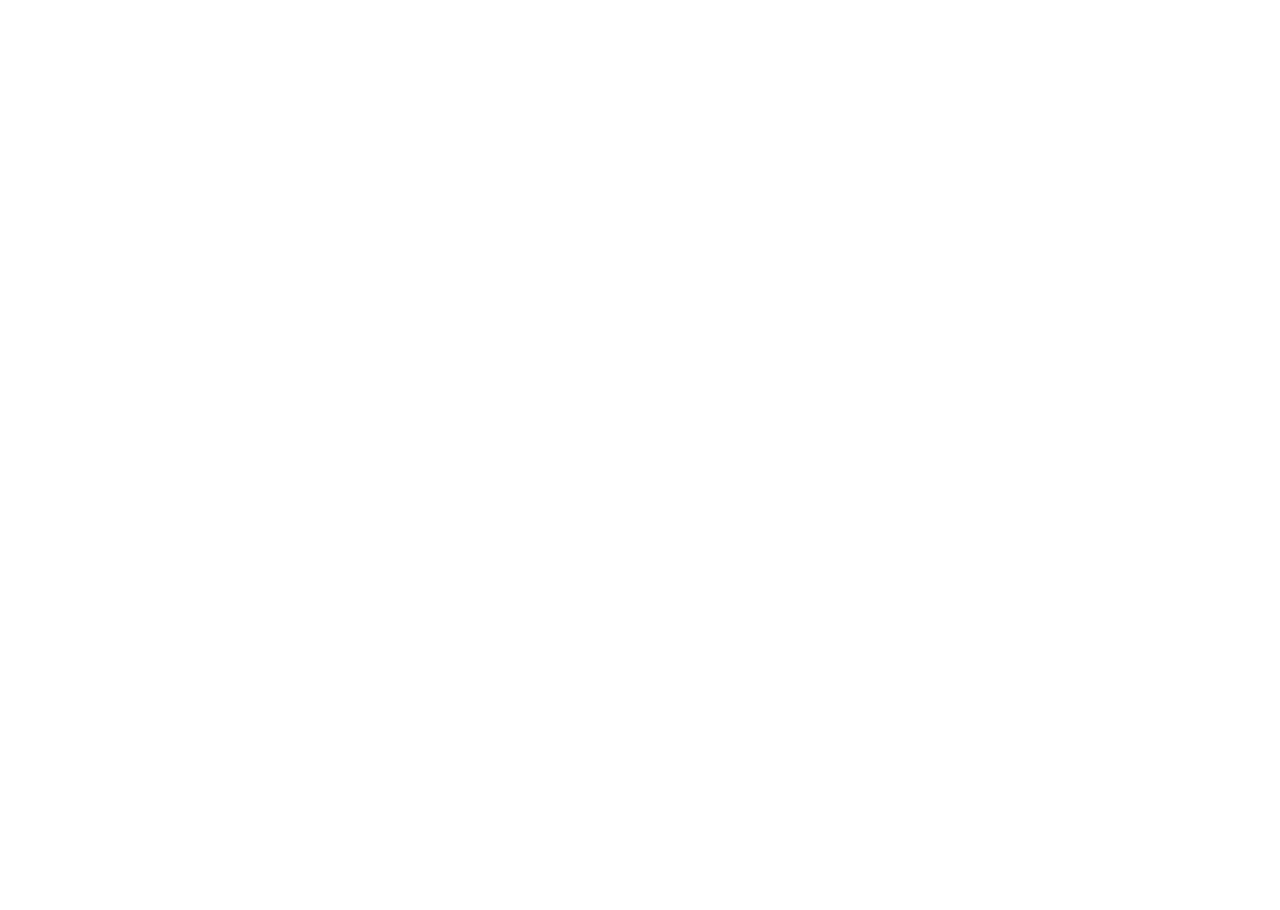
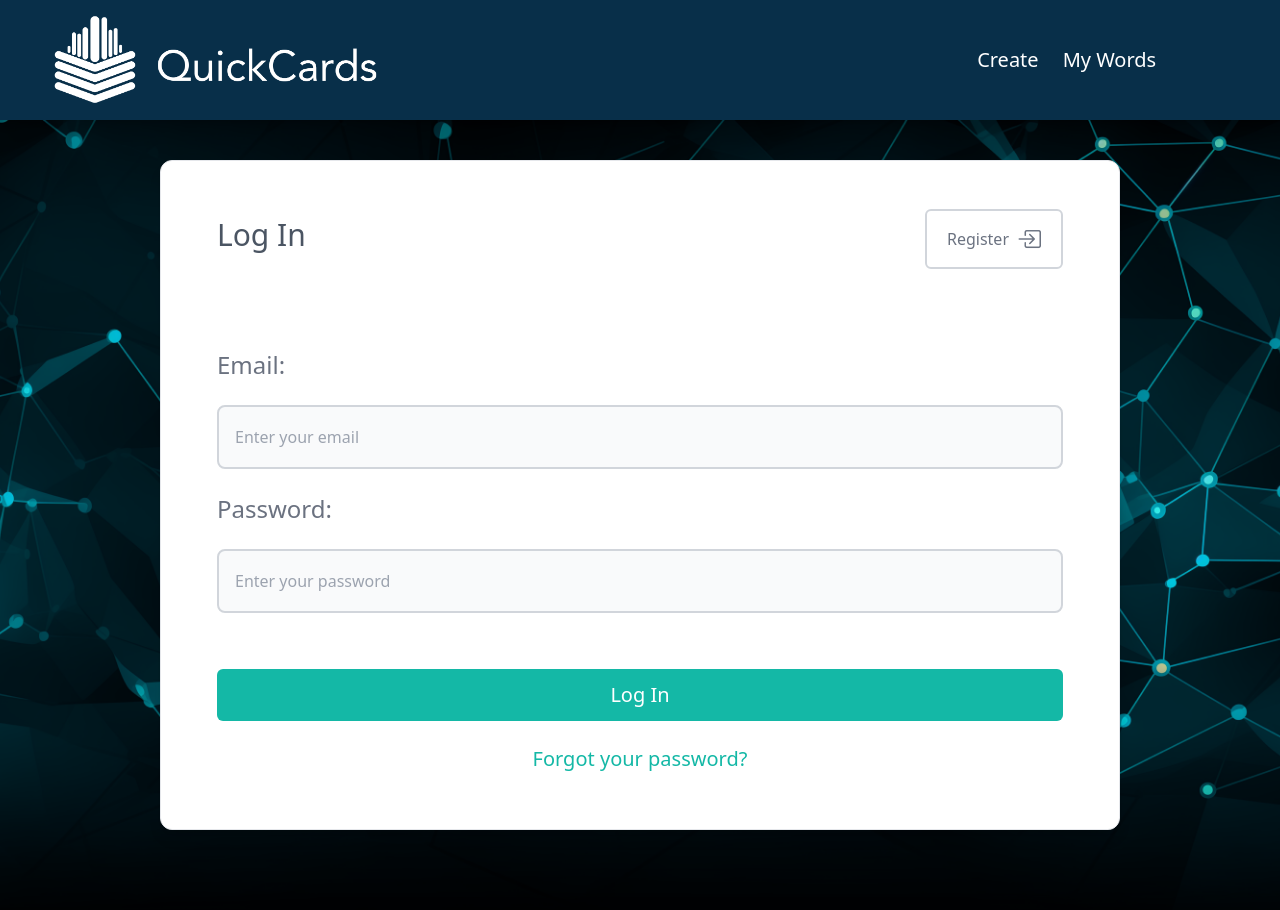
Before and after one commit to garrettjgp18/QuickCards_v2, a React (Vite) app in the folder frontend/quickcards/: page /login in a window 1280 px wide. Before the commit this address had no page. Shown: the top 910 px of the page. Before the commit the page ends 800 px from the top, so only its background shows below. Built offline with nearby package versions, Linux system fonts and the light colour scheme.

Commit message:
added login, register pages

```diff
--- a/frontend/quickcards/src/App.jsx
+++ b/frontend/quickcards/src/App.jsx
@@ -2,6 +2,9 @@
 import CreatePage from './pages/CreatePage'
 import Landing from './pages/Landing'
 import Words from './pages/Words'
+import Register from './pages/Register'
+import LogIn from './pages/LogIn'
+
 import { Route, Routes, Router } from 'react-router-dom'
 
 function App() {
@@ -11,7 +14,7 @@
   const MainLayout = ({ children }) => (
     <>
       <Navbar />
-      <div>{children}</div>
+      {children}
     </>
   );
 
@@ -23,6 +26,8 @@
         <Route path = "/" element = { <Landing /> } />
         <Route path="/create" element={<MainLayout><CreatePage /></MainLayout>} />
         <Route path="/words" element={<MainLayout><Words /></MainLayout>} />
+        <Route path="/register" element={<MainLayout><Register /></MainLayout>} />
+        <Route path="/login" element={<MainLayout><LogIn /></MainLayout>} />
       </Routes>
     </div>
     </>
--- a/frontend/quickcards/src/components/Navbar.jsx
+++ b/frontend/quickcards/src/components/Navbar.jsx
@@ -9,27 +9,27 @@
             <div className = "flex flex-row gap-4 h-[15vh] w-full bg-sky-950 justify-between">
                 {/* Left Side */}
                 {/* If icon is clicked - goes to landing page aka index "/" */}
-                <Link to = "/">
-                    <div className = "w-1/3 flex justify-start align-middle hover:cursor-pointer">
-                        {/*Full Logo when not mobile */}
-                        <img src = "src/assets/full_logo.png" className = "hidden sm:block w-full h-auto object-contain"></img>
-                        {/*Just the Icon when mobile */}
-                        <img src = "src/assets/logo_icon.png" className = "sm:hidden w-full h-auto object-contain"></img>
-
-                    </div>
+                <Link to = "/" className = "w-1/3 flex justify-start align-middle hover:cursor-pointer">
+                    {/*Full Logo when not mobile */}
+                    <img src = "src/assets/full_logo.png" className = "hidden sm:block w-full h-auto object-contain"></img>
+                    {/*Just the Icon when mobile */}
+                    <img src = "src/assets/logo_icon.png" className = "sm:hidden w-full h-auto object-contain"></img>
                 </Link>
                 {/* Right Side */}
                 <div className = "w-1/3 flex justify-center items-center">
 
                     {/*Text shows when not mobile */}
-                    <ul className='flex w-full h-full flex-row justify-center items-center gap-6 text-xl text-white font-light'>
-                        <NavLink to="/create" className={({ isActive }) => isActive ? 'text-teal-500 hidden md:block' : 'hover:text-teal-500 hover:scale-110 active:scale-95'}>
+                    <ul className='hidden sm:flex w-full h-full flex-row justify-center items-center gap-6 text-xl text-white font-light'>
+                        <NavLink to="/create" className={({ isActive }) => isActive ? 'text-teal-500' : 'hover:text-teal-500 hover:scale-110 active:scale-95'}>
                             <li className='cursor-pointer'>Create</li>
                         </NavLink>
-                        <NavLink to="/words" className={({ isActive }) => isActive ? 'text-teal-500 hidden md:block' : 'hover:text-teal-500 hover:scale-110 active:scale-95'}>
+                        <NavLink to="/words" className={({ isActive }) => isActive ? 'text-teal-500' : 'hover:text-teal-500 hover:scale-110 active:scale-95'}>
                             <li className=' cursor-pointer'>My Words</li>
                         </NavLink>
                     </ul>
+
+                    {/*Render Caret -> Expand icon when display is mobile */}
+                    <span className="sm:hidden text-5xl text-white hover:text-emerald-500 hover:scale-110 active:scale-95 cursor-pointer"><i className="bi-caret-down-fill"></i></span>
 
                 </div>
             </div>
--- a/frontend/quickcards/src/pages/CreatePage.jsx
+++ b/frontend/quickcards/src/pages/CreatePage.jsx
@@ -123,10 +123,12 @@
             </div>
 
             <hr className="bg-gray-200 h-0.5 w-full md:w-[90%] mr-auto ml-auto mt-1" />
-
+              {/*Container below the tabs */}
             <div className="flex flex-col md:flex-row gap-0 w-4/5 mr-auto ml-auto mt-8">
                 <div className="w-full md:w-1/2 h-[12vh] flex items-center align-middle">
-                    <button onClick={uploadContent} className="bg-teal-500 rounded-md p-4 text-white hover:bg-teal-600 active:scale-95">Upload {currentId}</button>
+                     {/*Upload Content Button */}
+                    {/*If "Text" tab is selected - button does not render */}
+                    <button onClick={uploadContent} className={`bg-teal-500 rounded-md p-4 text-white hover:bg-teal-600 active:scale-95 ${currentId == "Text" ? "hidden" : "" }`}>Upload {currentId}</button>
                 </div>
                 <div className="w-full h-[12vh] md:w-1/2 flex flex-row gap-4 items-center align-middle">
                     <h1 className="text-gray-600 text-lg font-medium">Number of Cards:</h1>
--- a/frontend/quickcards/src/pages/Landing.jsx
+++ b/frontend/quickcards/src/pages/Landing.jsx
@@ -31,11 +31,17 @@
 
                         <div className = "flex flex-row gap-8 align-middle w-full h-16">
                             <button className="bg-teal-500 rounded-md p-4 px-6 text-white hover:bg-teal-600 active:scale-95">
+                                {/* Get Started Button -> Redirects to create page for now */}
                                 <Link to="/create" style={{ color: 'inherit', textDecoration: 'inherit'}}>
                                     Get Started
                                 </Link>
                             </button>
-                            <h1 className='text-white text-xl mt-4 hover:text-teal-500 cursor-pointer active:scale-95'>Learn More</h1>
+
+                            {/* Sign in Text to the right of button */}
+                            <Link to="/login" className='text-white text-xl mt-4 hover:text-teal-500 cursor-pointer active:scale-95'>
+                            Log In
+                            </Link>
+
                         </div>
                     </div>
                 </div>
--- /dev/null
+++ b/frontend/quickcards/src/pages/LogIn.jsx
@@ -0,0 +1,49 @@
+import { Link, NavLink } from 'react-router-dom'
+import React, { useState } from 'react';
+
+
+export default function LogIn(){
+
+    return (
+        <>
+        {/* Body Container With Background image */}
+        <div className="bg-neural h-screen w-full bg-cover bg-center">
+            {/* Main container */}
+            <div className = "min-h-[70vh] h-auto w-3/4 border m-auto rounded-xl shadow-lg bg-white relative top-10">
+                {/* Top Horizontal Container with Title and Log In Button */}
+                <div className="flex flex-row justify-between m-10 p-4">
+                    <h1 className="text-3xl font-medium text-gray-600">Log In</h1>
+                    {/* Register Button - Redirect to Register Page  */}
+                    <Link to="/register" className="no-underline">
+                        <button className="bg-white rounded-md px-5 py-3 text-gray border-2 border-gray-300 text-gray-500 hover:bg-gray-100 active:scale-95 flex flex-row gap-2 relative bottom-2">
+                            <span className="hidden md:block mt-1">Register</span>
+                            <span className="text-2xl md:text-2xl"><i className="bi-box-arrow-in-right"></i></span>
+                        </button>
+                    </Link>
+                </div>
+                {/* Container with forms and submit button */}
+                <div className = "flex flex-col gap-6 m-10 p-4">
+                     {/* Enter Email */}
+                     <label htmlFor="emailInput" className="block text-gray-500 text-2xl">Email:</label>
+                     <input type="text" id="emailInput" className="border-2 border-gray-300 bg-gray-50 rounded-lg w-full h-16 p-4" placeholder="Enter your email" />
+
+                     {/* Enter Password */}
+                    <label htmlFor="passwordInput" className="block text-gray-500 text-2xl">Password:</label>
+                    <input type="text" id="passwordInput" className="border-2 border-gray-300 bg-gray-50 rounded-lg w-full h-16 p-4"  placeholder="Enter your password" />
+
+                     {/* Submit Button */}
+                     <button className="bg-teal-500 rounded-md p-3 mt-8 text-white text-xl hover:bg-teal-600 active:scale-95">
+                       Log In
+                    </button>
+
+                    {/* Forgot Password */}
+                    <h1 className="text-center text-teal-500 hover:text-teal-600 active:scale-95 text-xl cursor-pointer">Forgot your password?</h1>
+
+                </div>
+
+            </div>
+
+        </div>
+        </>
+        )
+}
--- /dev/null
+++ b/frontend/quickcards/src/pages/Register.jsx
@@ -0,0 +1,44 @@
+import { Link, NavLink } from 'react-router-dom'
+import React, { useState } from 'react';
+
+
+export default function Register(){
+
+    return (
+        <>
+        {/* Body Container With Background image */}
+        <div className="bg-neural h-screen w-full bg-cover bg-center">
+            {/* Main container */}
+            <div className = "min-h-[70vh] h-auto w-3/4 border m-auto rounded-xl shadow-lg bg-white relative top-10">
+                {/* Top Horizontal Container with Title and Log In Button */}
+                <div className="flex flex-row justify-between m-10 p-4">
+                    <h1 className="text-3xl font-medium text-gray-600">Register</h1>
+                    {/* Log In Button - Redirect to Log In Page  */}
+                    <Link to="/login" className="no-underline">
+                        <button className="bg-white rounded-md px-5 py-3 text-gray border-2 border-gray-300 text-gray-500 hover:bg-gray-100 active:scale-95 flex flex-row gap-2 relative bottom-2">
+                            <span className="hidden md:block mt-1">Log In</span>
+                            <span className="text-2xl md:text-2xl"><i className="bi-box-arrow-in-right"></i></span>
+                        </button>
+                    </Link>
+
+                </div>
+                {/* Container with forms and submit button */}
+                <div className = "flex flex-col gap-6 m-10 p-4">
+                     {/* Enter Email */}
+                     <label htmlFor="emailInput" className="block text-gray-500 text-2xl">Email:</label>
+                     <input type="text" id="emailInput" className="border-2 border-gray-300 bg-gray-50 rounded-lg w-full h-16 p-4" placeholder="Enter your email" />
+
+                     {/* Enter Password */}
+                    <label htmlFor="passwordInput" className="block text-gray-500 text-2xl">Password:</label>
+                    <input type="text" id="passwordInput" className="border-2 border-gray-300 bg-gray-50 rounded-lg w-full h-16 p-4"  placeholder="Enter your password" />
+
+                     {/* Submit Button */}
+                     <button className="bg-teal-500 rounded-md p-3 mt-8 text-white text-xl hover:bg-teal-600 active:scale-95">
+                       Register
+                    </button>
+                </div>
+            </div>
+        </div>
+        </>
+        )
+}
--- a/frontend/quickcards/tailwind.config.js
+++ b/frontend/quickcards/tailwind.config.js
@@ -2,7 +2,11 @@
 module.exports = {
   content: ['./index.html', './src/**/*.{vue,js,ts,jsx,tsx}'],
   theme: {
-    extend: {},
+    extend: {
+      backgroundImage: {
+        'neural': "url('src/assets/neural.png')",
+      }
+    },
     screens: {
       'sm': '640px',
       // => @media (min-width: 640px) { ... }
```
Also changed, not shown: frontend/quickcards/src/components/Modal.jsx (added, +20 -0 lines), frontend/quickcards/src/pages/Words.jsx (+8 -0 lines), frontend/quickcards/src/assets/icon.png (added), frontend/quickcards/src/assets/neural.png (added).
